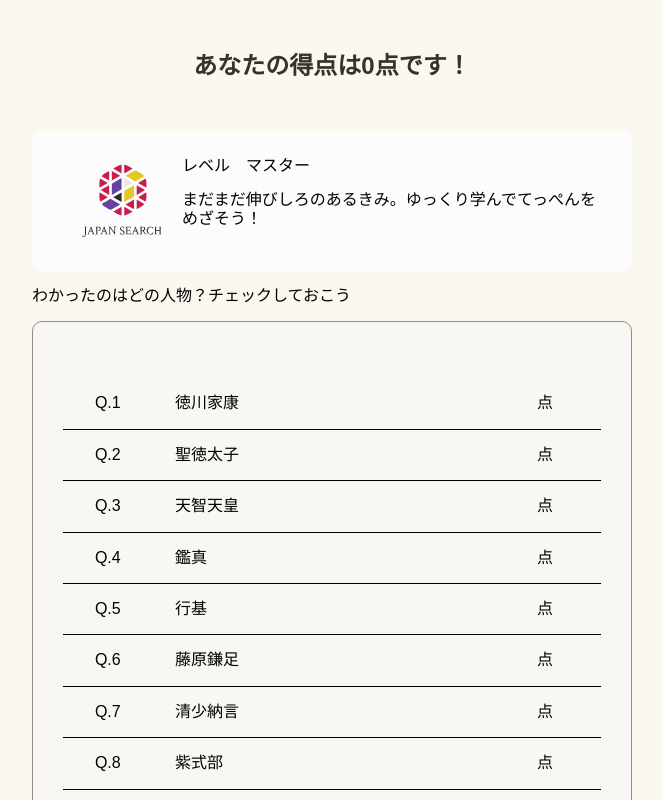
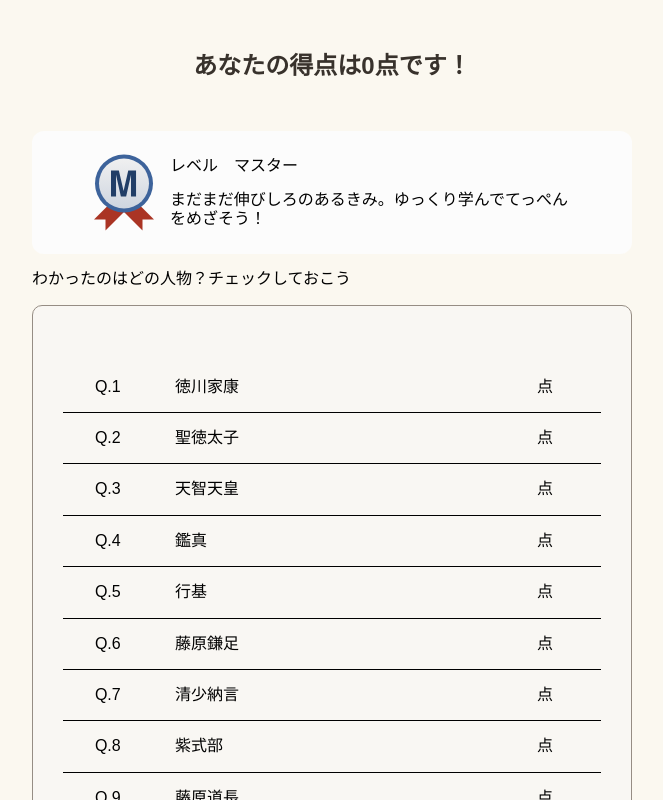
Before and after one commit to sasakiy84/ndl-hackathon-2023, a Vue app: page /score in a window 1280 px wide. Shown: the top 800 px of the page, without its empty margins (308-971 px from the left). Built offline with nearby package versions, Linux system fonts and the light colour scheme; a web font is replaced by a local one.

Commit message:
#1 insert medal icon

```diff
--- a/src/components/ScoreView/ScoreclassContainer.vue
+++ b/src/components/ScoreView/ScoreclassContainer.vue
@@ -8,27 +8,32 @@
     {
       grade: 5,
       className: 'プラチナマスター',
-      description: 'すばらしい！　知識は宝物。どんどんふやそう'
+      description: 'すばらしい！　知識は宝物。どんどんふやそう',
+      icon: '../../assets/medal_platinum.svg'
     },
     {
       grade: 4,
       className: 'ゴールドマスター',
-      description: 'すごい！　好きな人物がいたら、とことん調べてみよう'
+      description: 'すごい！　好きな人物がいたら、とことん調べてみよう',
+      icon: '../../assets/medal_gold.svg'
     },
     {
       grade: 3,
       className: 'シルバーマスター',
-      description: '知識は十分。あと少し学ぶとすぐにゴールドに昇格だ！'
+      description: '知識は十分。あと少し学ぶとすぐにゴールドに昇格だ！',
+      icon: '../../assets/medal_silver.svg'
     },
     {
       grade: 2,
       className: 'ブロンズマスター',
-      description: 'おしい！　歴史の教科書を見たら、もっとわかるかも'
+      description: 'おしい！　歴史の教科書を見たら、もっとわかるかも',
+      icon: '../../assets/medal_bronze.svg'
     },
     {
       grade: 1,
       className: 'マスター',
-      description: 'まだまだ伸びしろのあるきみ。ゆっくり学んでてっぺんをめざそう！'
+      description: 'まだまだ伸びしろのあるきみ。ゆっくり学んでてっぺんをめざそう！',
+      icon: '../../assets/medal_master.svg'
     }
   ]
 
@@ -47,16 +52,19 @@
   }
 
   const scoreclass = getScoreclass(totalScore)
+  const icon = new URL(getScoreclass(totalScore).icon, import.meta.url).href
 
   </script>
 
   <template>
     <div class="scoreclass-container">
       <div class="scoreclass-wrapper">
-        <img class="scoreclass-icon" src="../../assets/japansearch_logo_text.svg"/>
-        <div class="scoreclass-text">
-          <p class="level">レベル　{{ scoreclass.className }}</p>
-          <p class="descripsion">{{ scoreclass.description }}</p>
+        <div class="scoreclass-inner-wrapper">
+          <img class="scoreclass-icon" :src="icon"/>
+          <div class="scoreclass-text">
+            <p class="scoreclass-level">レベル　{{ scoreclass.className }}</p>
+            <p class="scoreclass-descripsion">{{ scoreclass.description }}</p>
+          </div>
         </div>
       </div>
     </div>
@@ -67,19 +75,28 @@
       background: #FCFCFC;
       border-radius: 12px;
       padding: 10px 0;
+      margin-bottom: 1rem;
     }
 
     .scoreclass-wrapper {
       width: 90%;
       margin: 0 auto;
+    }
+
+    .scoreclass-inner-wrapper {
       display: flex;
+      padding: 0 2rem;
     }
 
     .scoreclass-icon {
-
+      margin-right: 1rem;
     }
 
     .scoreclass-text {
 
     }
+
+    .scoreclass-description {
+
+    }
   </style>
```
